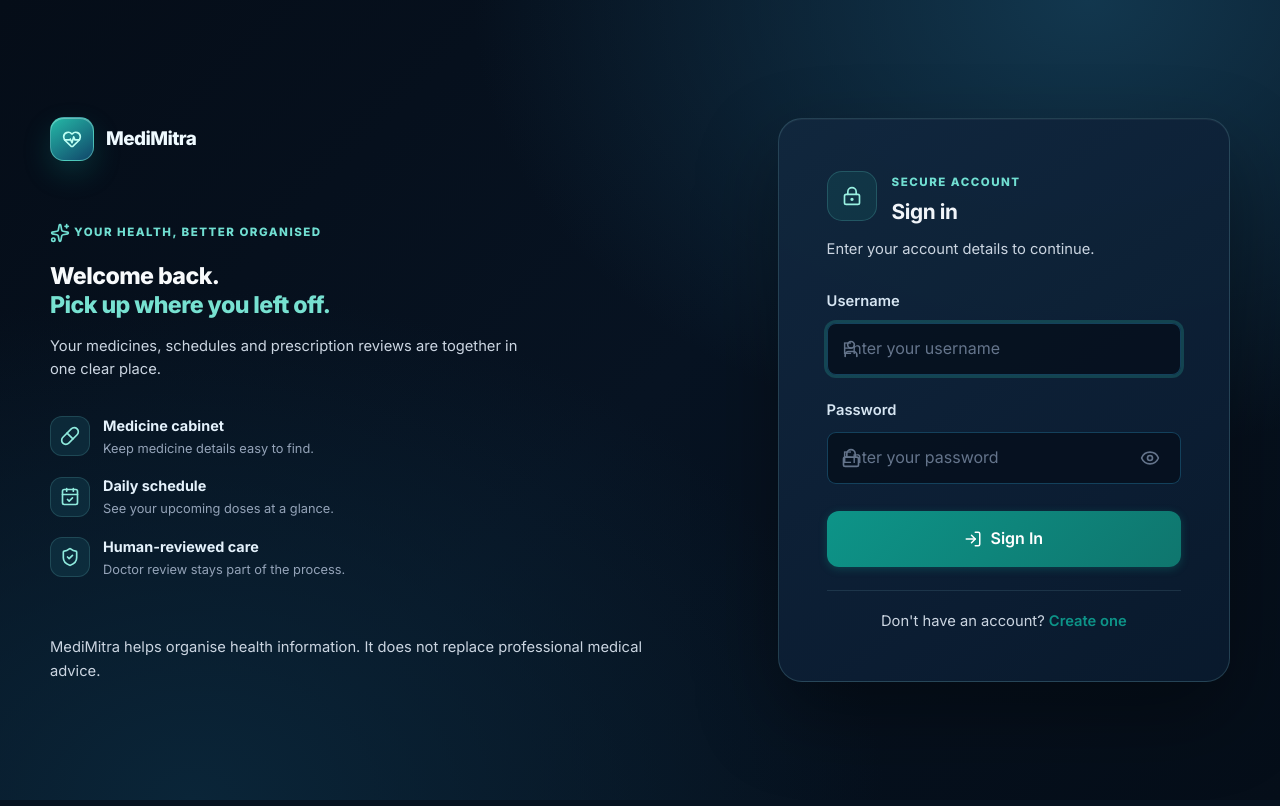
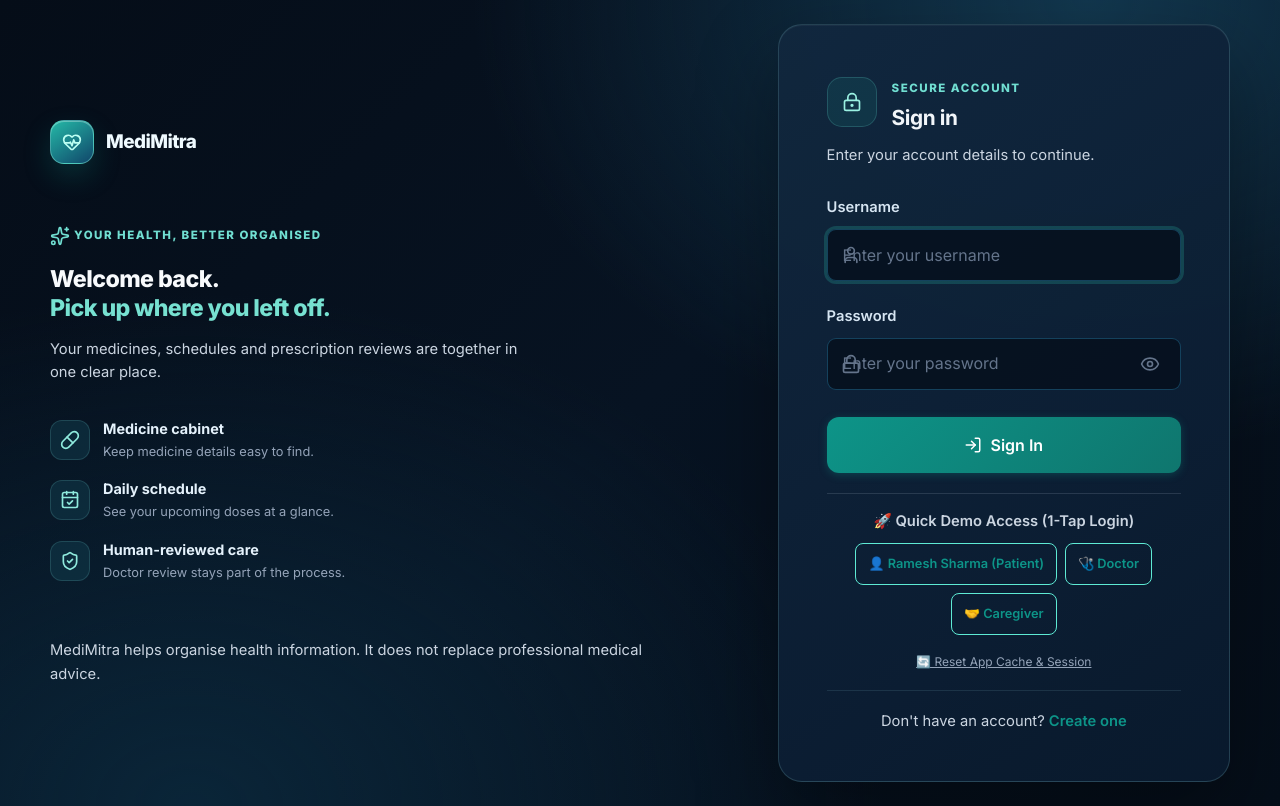
Before and after one commit to kailash-88/Celestia, a Flask app: page /login in a window 1280 px wide. Run offline with Flask 3, Linux system fonts and the light colour scheme.

Commit message:
fix: resolve app session crash by clearing stale auth, flexible login matching, 1-tap demo logins, and WebView cache prevention

```diff
--- a/app.py
+++ b/app.py
@@ -85,6 +85,21 @@ def create_app(config_class=None):
         from routes.auth import get_current_user
         return dict(current_user=get_current_user())
 
+    # --- Cache prevention for mobile WebView & dynamic HTML ---
+    @app.after_request
+    def set_cache_headers(response):
+        if 'text/html' in response.headers.get('Content-Type', ''):
+            response.headers['Cache-Control'] = 'no-cache, no-store, must-revalidate, max-age=0'
+            response.headers['Pragma'] = 'no-cache'
+            response.headers['Expires'] = '0'
+        return response
+
+    # --- Custom 500 error handler with safe recovery ---
+    @app.errorhandler(500)
+    def internal_server_error(e):
+        from flask import render_template
+        return render_template('500.html'), 500
+
     return app
 
 
--- a/database/db.py
+++ b/database/db.py
@@ -103,6 +103,12 @@ def init_db():
                     ("caregiver_demo", "caregiver@example.com", pw_hash, "Priya Sharma")
                 )
 
+            # Always ensure demo accounts have password123 active
+            conn.execute("UPDATE users SET password_hash = ? WHERE username = 'patient_demo'", (pw_hash,))
+            conn.execute("UPDATE users SET password_hash = ? WHERE username = 'doctor_demo'", (pw_hash,))
+            conn.execute("UPDATE users SET password_hash = ? WHERE username = 'admin_demo'", (pw_hash,))
+            conn.execute("UPDATE users SET password_hash = ? WHERE username = 'caregiver_demo'", (pw_hash,))
+
             # Ensure patient_demo has sample schedule so dashboard loads with full stats
             med_cnt = conn.execute("SELECT COUNT(*) FROM medicines WHERE user_id = ?", (pid,)).fetchone()[0]
             if med_cnt == 0:
--- a/routes/auth.py
+++ b/routes/auth.py
@@ -20,6 +20,11 @@ def login_required(f):
         if 'user_id' not in session:
             flash('Please log in to continue.', 'warning')
             return redirect(url_for('auth.login'))
+        user = get_current_user()
+        if not user:
+            session.clear()
+            flash('Your session has expired. Please sign in again.', 'warning')
+            return redirect(url_for('auth.login'))
         return f(*args, **kwargs)
     return decorated_function
 
@@ -32,7 +37,12 @@ def role_required(*roles):
             if 'user_id' not in session:
                 flash('Please log in to continue.', 'warning')
                 return redirect(url_for('auth.login'))
-            if session.get('role') not in roles:
+            user = get_current_user()
+            if not user:
+                session.clear()
+                flash('Your session has expired. Please sign in again.', 'warning')
+                return redirect(url_for('auth.login'))
+            if user['role'] not in roles:
                 abort(403)
             return f(*args, **kwargs)
         return decorated_function
@@ -52,26 +62,67 @@ def get_current_user():
 def landing():
     """Public product landing page."""
     if 'user_id' in session:
-        return redirect(url_for('dashboard.index'))
+        user = get_current_user()
+        if user:
+            return redirect(url_for('dashboard.index'))
+        session.clear()
     return render_template('landing.html')
+
+
+@auth_bp.route('/reset')
+@auth_bp.route('/reset-session')
+def reset_session():
+    """Explicit session reset route for mobile app or browser recovery."""
+    session.clear()
+    flash('Session cleared successfully. Please sign in.', 'info')
+    return redirect(url_for('auth.login'))
+
 
 @auth_bp.route('/login', methods=['GET', 'POST'])
 def login():
-    """Handle user login."""
+    """Handle user login with case-insensitivity, demo aliases, and trailing-space trim."""
     if 'user_id' in session:
-        return redirect(url_for('dashboard.index'))
+        user = get_current_user()
+        if user:
+            return redirect(url_for('dashboard.index'))
+        session.clear()
 
     if request.method == 'POST':
-        username = request.form.get('username', '').strip()
-        password = request.form.get('password', '')
+        raw_username = request.form.get('username', '').strip()
+        raw_password = request.form.get('password', '').strip()
 
-        if not username or not password:
+        if not raw_username or not raw_password:
             flash('Please enter both username and password.', 'error')
             return render_template('login.html')
 
-        user = query_db('SELECT * FROM users WHERE username = ?', [username], one=True)
+        clean_username = raw_username.lower()
 
-        if user and check_password_hash(user['password_hash'], password):
+        # Query case-insensitively across username, email, full_name, and common demo aliases
+        user = query_db(
+            """SELECT * FROM users
+               WHERE LOWER(username) = ?
+                  OR LOWER(email) = ?
+                  OR LOWER(full_name) = ?
+                  OR (LOWER(username) = 'patient_demo' AND ? IN ('ramesh', 'ramesh sharma', 'patient', 'patient demo', 'patient_demo'))
+                  OR (LOWER(username) = 'doctor_demo' AND ? IN ('doctor', 'dr ananya', 'dr roy', 'doctor demo', 'ananya'))
+                  OR (LOWER(username) = 'caregiver_demo' AND ? IN ('caregiver', 'priya', 'priya sharma'))
+                  OR (LOWER(username) = 'admin_demo' AND ? IN ('admin', 'administrator'))
+               LIMIT 1""",
+            [clean_username, clean_username, clean_username, clean_username, clean_username, clean_username, clean_username],
+            one=True
+        )
+
+        password_valid = False
+        if user:
+            if check_password_hash(user['password_hash'], raw_password):
+                password_valid = True
+            elif raw_password.lower() == 'password123' and user['username'] in ('patient_demo', 'doctor_demo', 'admin_demo', 'caregiver_demo'):
+                password_valid = True
+            elif check_password_hash(user['password_hash'], raw_password.lower()):
+                password_valid = True
+
+        if user and password_valid:
+            session.clear()
             session['user_id'] = user['id']
             session['username'] = user['username']
             session['full_name'] = user['full_name']
@@ -79,7 +130,7 @@ def login():
             flash(f'Welcome back, {user["full_name"]}!', 'success')
             return redirect(url_for('dashboard.index'))
         else:
-            flash('Invalid username or password.', 'error')
+            flash('Invalid username or password. For demo: patient_demo / password123 (Ramesh Sharma)', 'error')
 
     return render_template('login.html')
 
--- a/templates/login.html
+++ b/templates/login.html
@@ -53,7 +53,30 @@
             </button>
         </form>
 
-        <div class="auth-footer">
+        <!-- Quick 1-Tap Demo Access -->
+        <div class="demo-quick-login" style="margin-top: 1.25rem; padding-top: 1rem; border-top: 1px solid rgba(148, 163, 184, 0.2); text-align: center;">
+            <p style="font-size: 0.8rem; font-weight: 600; color: #64748b; margin-bottom: 0.6rem;">
+                🚀 Quick Demo Access (1-Tap Login)
+            </p>
+            <div style="display: flex; gap: 0.5rem; justify-content: center; flex-wrap: wrap;">
+                <button type="button" class="btn btn-outline btn-sm" onclick="quickFill('patient_demo', 'password123')" style="font-size: 0.8rem; padding: 0.4rem 0.75rem; cursor: pointer;">
+                    👤 Ramesh Sharma (Patient)
+                </button>
+                <button type="button" class="btn btn-outline btn-sm" onclick="quickFill('doctor_demo', 'password123')" style="font-size: 0.8rem; padding: 0.4rem 0.75rem; cursor: pointer;">
+                    🩺 Doctor
+                </button>
+                <button type="button" class="btn btn-outline btn-sm" onclick="quickFill('caregiver_demo', 'password123')" style="font-size: 0.8rem; padding: 0.4rem 0.75rem; cursor: pointer;">
+                    🤝 Caregiver
+                </button>
+            </div>
+            <div style="margin-top: 0.75rem;">
+                <a href="{{ url_for('auth.reset_session') }}" style="font-size: 0.75rem; color: #94a3b8; text-decoration: underline;">
+                    🔄 Reset App Cache &amp; Session
+                </a>
+            </div>
+        </div>
+
+        <div class="auth-footer" style="margin-top: 1rem;">
             <p>Don't have an account? <a href="{{ url_for('auth.register') }}">Create one</a></p>
         </div>
     </section>
@@ -73,5 +96,15 @@
         }
         lucide.createIcons();
     }
+
+    function quickFill(u, p) {
+        const uInput = document.getElementById('username');
+        const pInput = document.getElementById('password');
+        if (uInput && pInput) {
+            uInput.value = u;
+            pInput.value = p;
+            document.getElementById('loginForm').submit();
+        }
+    }
 </script>
 {% endblock %}
```
Also changed, not shown: routes/dashboard.py (+16 -5 lines), templates/500.html (added, +23 -0 lines), medimitra.db.
